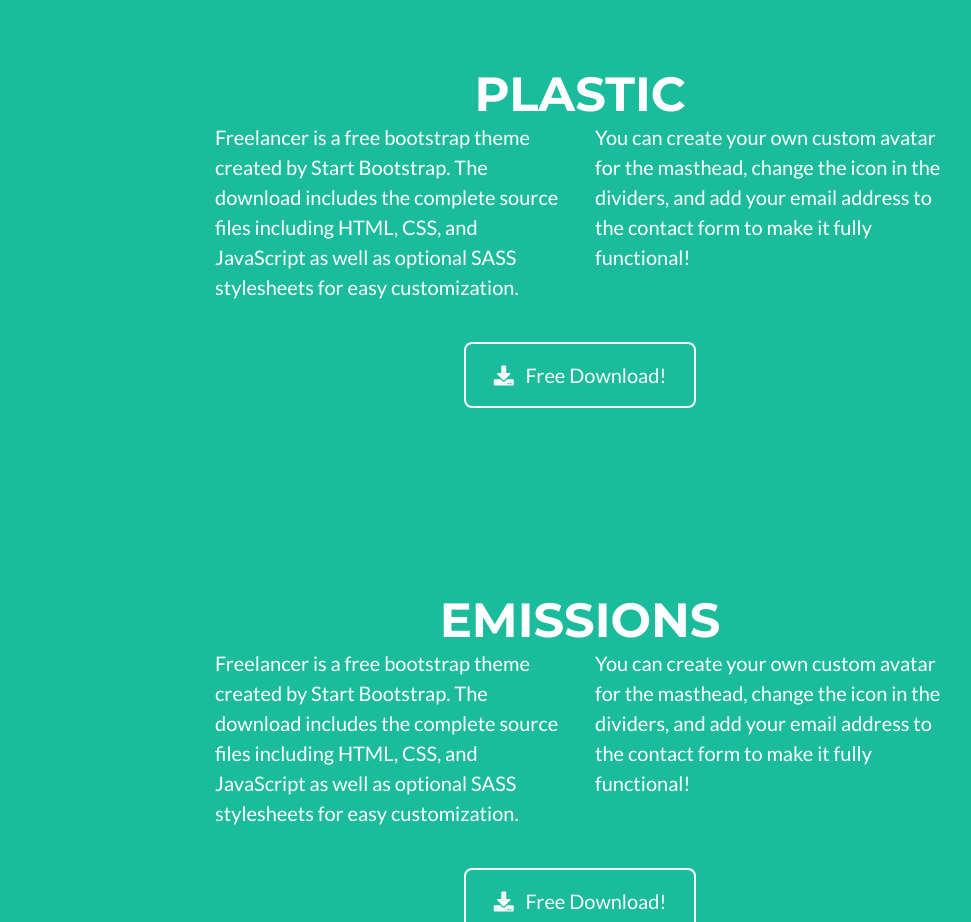
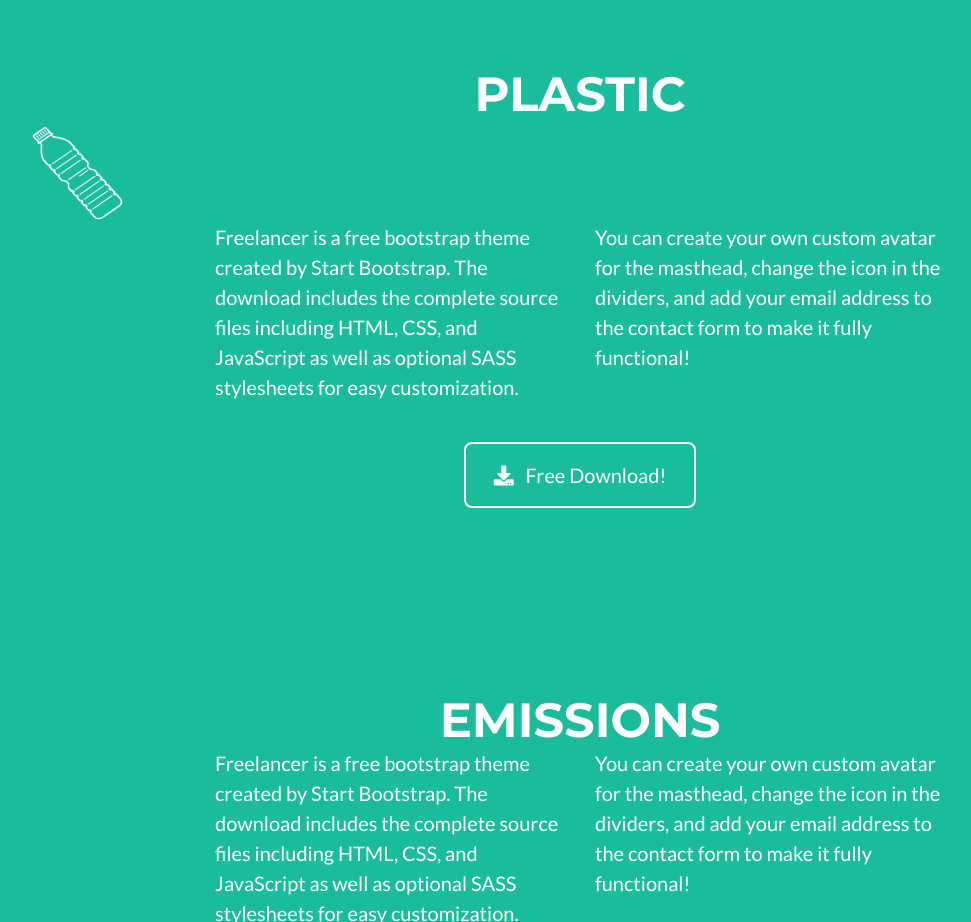
Before and after one commit to habitatapp/site, a website with bundled scripts: page index.html in a window 1280 px wide. Shown: the part 2220-3142 px from the top of the page, without its empty margins (60-1031 px from the left). Built offline with nearby package versions, Linux system fonts and the light colour scheme.

Commit message:
added waterBottle

```diff
--- a/index.html
+++ b/index.html
@@ -209,6 +209,7 @@
 
       <!-- About Section Heading -->
       <h2 class="page-section-heading text-center text-uppercase text-white">Plastic</h2>
+      <img class= "center" src="img/waterBottle.png" alt="" width="100" height="100">
 
 
       <!-- About Section Content -->
```
Also changed, not shown: img/waterBottle.png (added).
